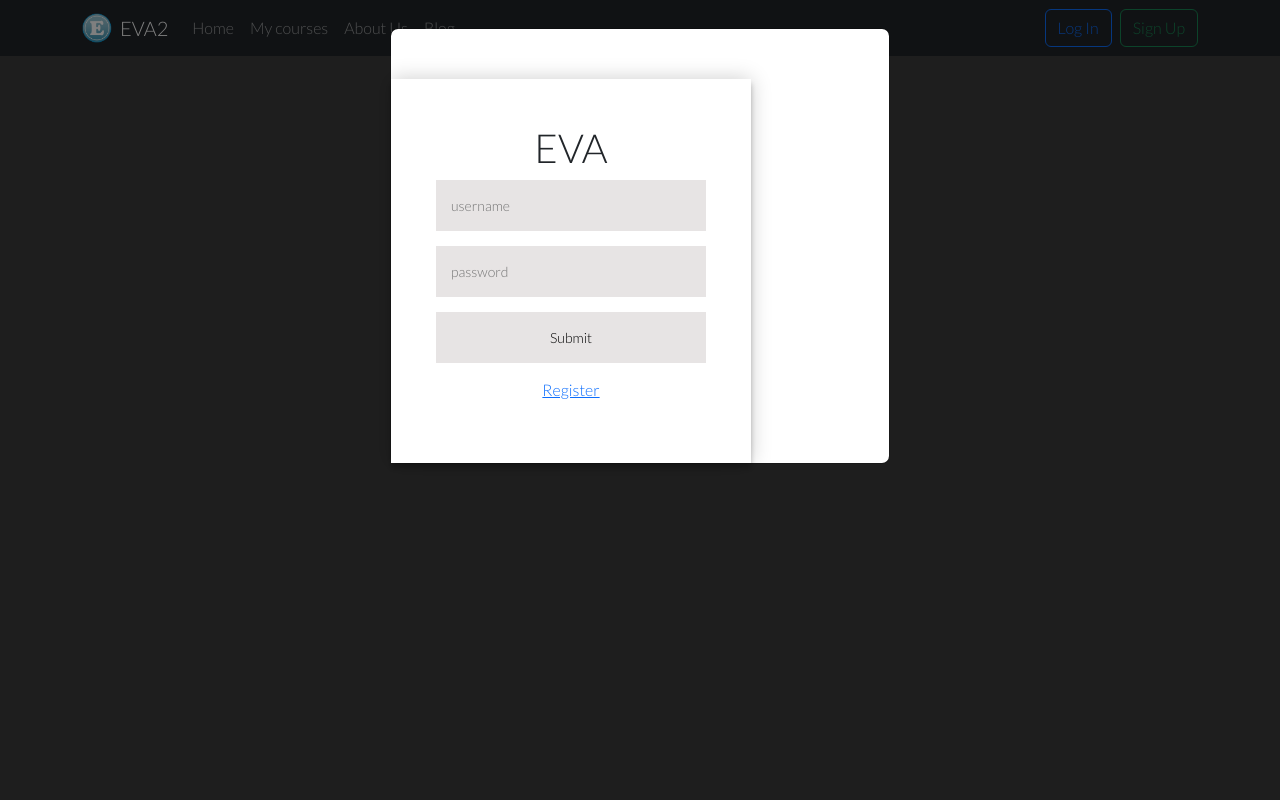
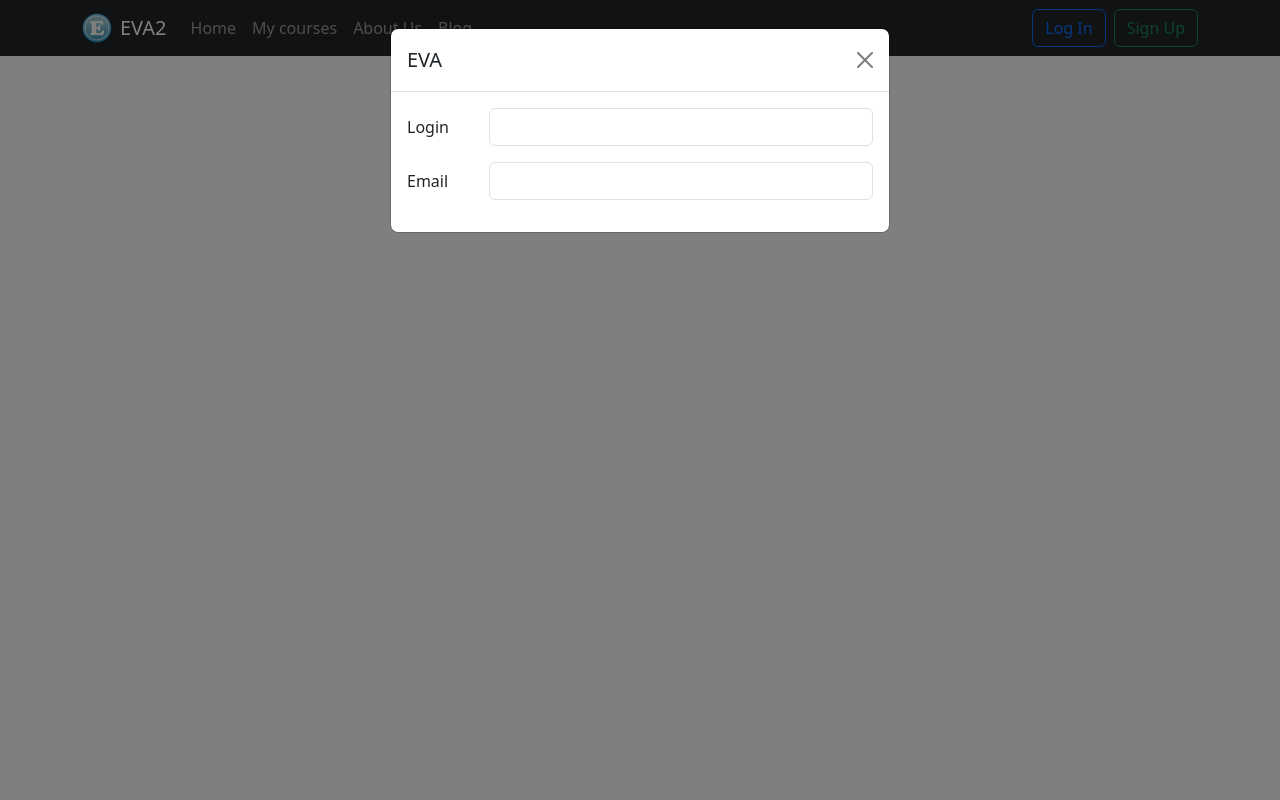
Before and after one commit to algrit/EVA2, a Django app: template EVA2/templates/base.html in a window 1280 px wide, after a click on "Log In". Run offline with Django 4.2, Linux system fonts and the light colour scheme; the template is opened without the code that fills it, so the values that code supplies are empty.

Commit message:
modal login test working version

```diff
--- a/education/templates/includes/navbar.html
+++ b/education/templates/includes/navbar.html
@@ -43,16 +43,27 @@
 <div class="modal fade" id="loginModal" tabindex="-1" aria-labelledby="loginModalLabel" aria-hidden="true">
     <div class="modal-dialog">
         <div class="modal-content">
-            {% include 'registration/login.html' %}
-
-
-<!--            <h1>asdasdas</h1>-->
-<!--            <div class="modal-header">-->
-<!--                <h1>HELLO EVA</h1>-->
-<!--            </div>-->
-<!--            <div class="modal-body">-->
-<!--                <h1>HELLO EVA BODY</h1>-->
-<!--            </div>-->
+<!--            {% include 'registration/login.html' %}-->
+            <div class="modal-header">
+                <h5 class="modal-title" id="loginModalLabel">EVA</h5>
+                <button class="btn-close" data-bs-dismiss="modal" aria-label="close"></button>
+            </div>
+            <div class="modal-body">
+                <form action="">
+                    <div class="row mb-3">
+                        <label for="inputLogin" class="col-sm-2 col-form-label">Login</label>
+                        <div class="col-sm-10">
+                            <input type="text" class="form-control" id="inputLogin">
+                        </div>
+                    </div>
+                    <div class="row mb-3">
+                        <label for="inputPassword" class="col-sm-2 col-form-label">Email</label>
+                        <div class="col-sm-10">
+                            <input type="password" class="form-control" id="inputPassword">
+                        </div>
+                    </div>
+                </form>
+            </div>
         </div>
     </div>
 </div>
```
